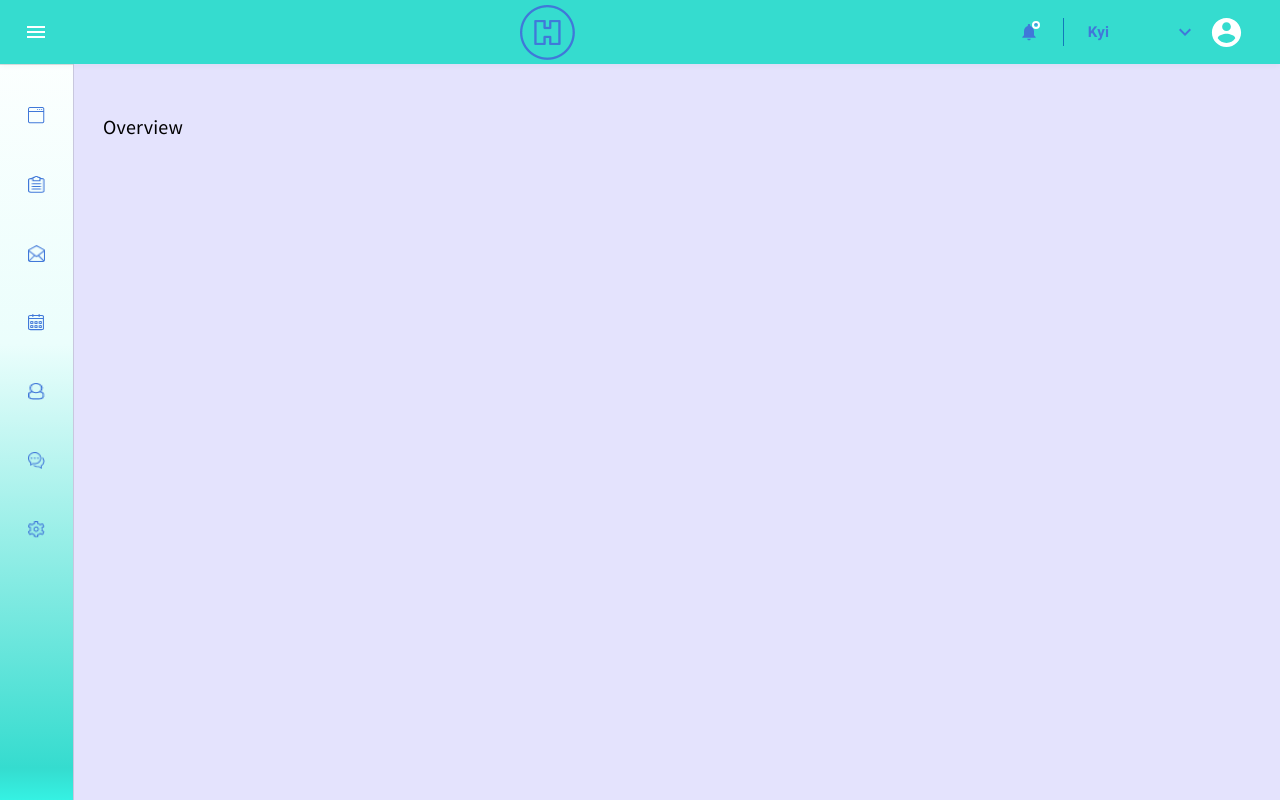
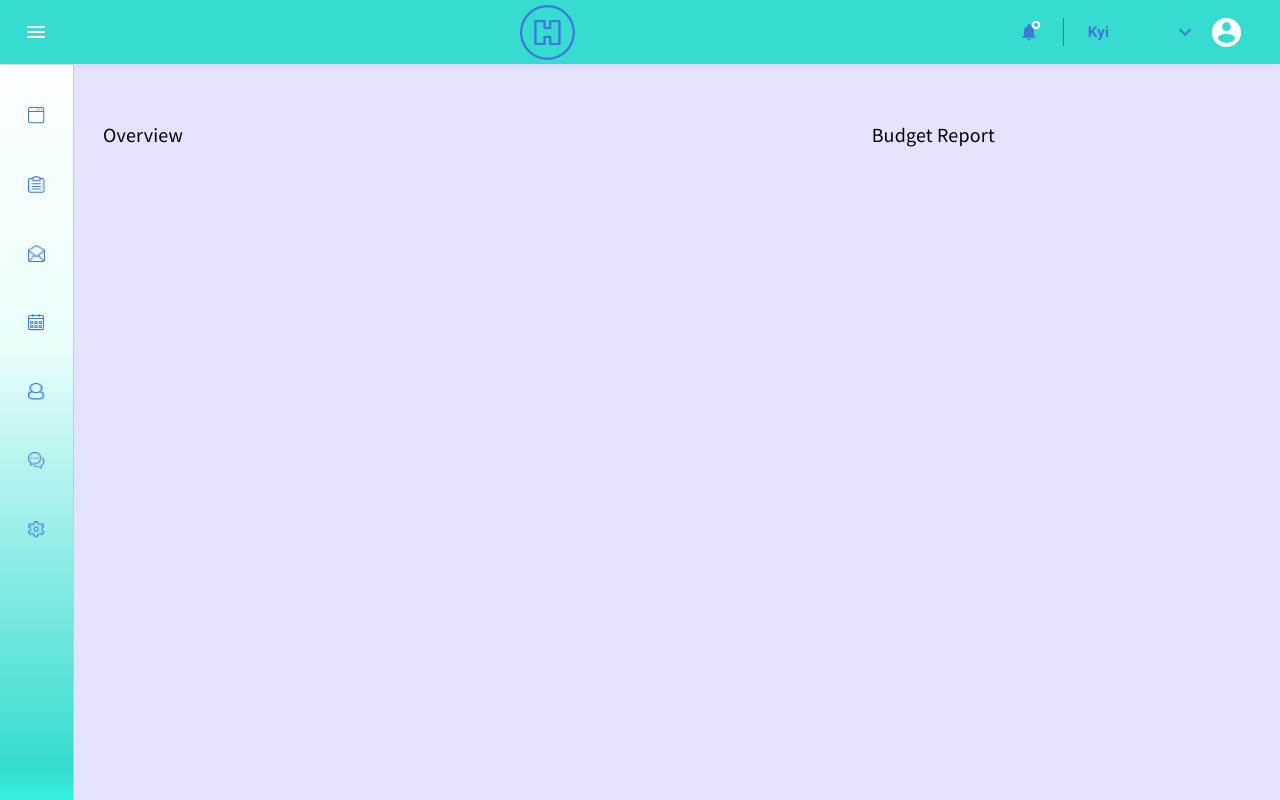
Before and after one commit to gyimyarsayar/doctor_spa, a React (Create React App) app: page / in a window 1280 px wide. Built offline with nearby package versions, Linux system fonts and the light colour scheme.

Commit message:
change layout padding

```diff
--- a/src/components/MainContainer.jsx
+++ b/src/components/MainContainer.jsx
@@ -14,7 +14,7 @@
       duration: theme.transitions.duration.leavingScreen
     }),
     paddingLeft: 103,
-    paddingTop: "3rem"
+    paddingTop: "3.5rem"
   },
   contentShift: {
     transition: theme.transitions.create("padding", {
--- a/src/views/Home.jsx
+++ b/src/views/Home.jsx
@@ -1,5 +1,6 @@
 import React from "react";
 import { makeStyles } from "@material-ui/core/styles";
+import Grid from "@material-ui/core/Grid";
 import Typography from "@material-ui/core/Typography";
 
 const useStyles = makeStyles((theme) => ({
@@ -12,7 +13,16 @@
 const Home = () => {
   const classes = useStyles();
 
-  return <Typography className={classes.title}>Overview</Typography>;
+  return (
+    <Grid container>
+      <Grid xs={8}>
+        <Typography className={classes.title}>Overview</Typography>
+      </Grid>
+      <Grid>
+        <Typography className={classes.title}>Budget Report</Typography>
+      </Grid>
+    </Grid>
+  );
 };
 
 export default Home;
```
